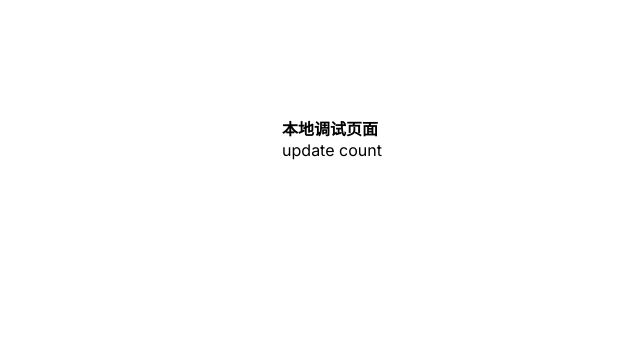
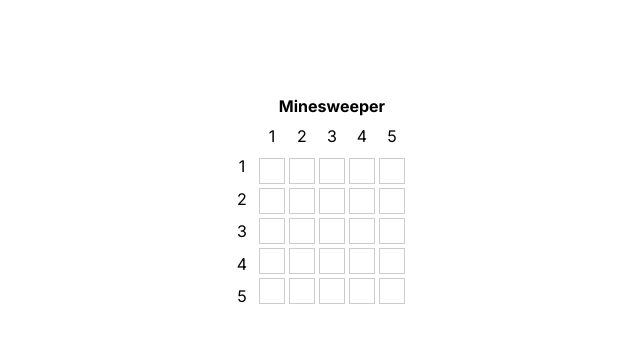
Before and after one commit to cauyyl/react-minesweeper, a Next.js app: page / in a window 1280 px wide. Shown: the top 342 px of the page, without its empty margins (308-948 px from the left). Built offline with nearby package versions, Linux system fonts and the light colour scheme.

Commit message:
save code

```diff
--- /dev/null
+++ b/src/app/Minesweeper/MinesweeperItem.tsx
@@ -0,0 +1,53 @@
+"use client";
+import React, { useEffect, useState } from "react";
+import { MineGap, MineWidth } from "@/app/Minesweeper/utils";
+
+const MinesweeperItem = ({
+  finishGame,
+  mine = false,
+}: {
+  finishGame: () => void;
+  mine?: boolean;
+}) => {
+  const [isClicked, setIsClicked] = useState(false);
+  const [isFlagged, setIsFlagged] = useState(false);
+  const [isRevealed, setIsRevealed] = useState(false);
+  const [isMine, setIsMine] = useState(false);
+  const [backgroundColor, setBackgroundColor] = useState("white");
+  useEffect(() => {
+    if (mine) {
+      setIsMine(true);
+    }
+  }, [mine]);
+
+  const handleClick = () => {
+    if (isMine) {
+      setBackgroundColor("red");
+      finishGame();
+    } else if (!isClicked) {
+      setBackgroundColor("green");
+      setIsClicked(true);
+      // 这里可以添加点击后的逻辑，例如揭露周围格子等
+    }
+  };
+  return (
+    <div
+      style={{
+        width: MineWidth,
+        height: MineWidth,
+        margin: `${MineGap}px`,
+        border: "1px solid #ccc",
+        display: "flex",
+        justifyContent: "center",
+        alignItems: "center",
+        cursor: "pointer",
+        backgroundColor: backgroundColor,
+      }}
+      onClick={handleClick}
+    >
+      <span></span>
+    </div>
+  );
+};
+
+export default MinesweeperItem;
--- /dev/null
+++ b/src/app/Minesweeper/index.tsx
@@ -0,0 +1,161 @@
+"use client";
+import React, { useEffect, useMemo, useRef } from "react";
+import MinesweeperItem from "@/app/Minesweeper/MinesweeperItem";
+import { MapWidth } from "@/app/Minesweeper/utils";
+const width = 5;
+const height = 5;
+const mineCount = 5;
+
+interface MineInterface {
+  id: string; // x-y坐标 例如 '1-2' 表示第一行第二列的格子是否为雷
+  mine: boolean;
+  clicked: boolean;
+}
+
+const Minesweeper = () => {
+  const mounted = useRef(false);
+
+  const [notice, setNotice] = React.useState("");
+  const [mineArray, setMineArray] = React.useState<any>();
+  const [inputX, setInputX] = React.useState("");
+  const [inputY, setInputY] = React.useState("");
+
+  useEffect(() => {
+    if (mounted.current) return;
+    generateMineArray();
+    mounted.current = true;
+  }, []);
+
+  const generateMineArray = () => {
+    const total = width * height;
+    const array = new Array(total).fill(0);
+    // 随机生成雷的位置
+    for (let i = 0; i < mineCount; i++) {
+      const index = Math.floor(Math.random() * total);
+      if (array[index] === 0) {
+        array[index] = 1;
+      } else {
+        i--;
+      }
+    }
+    const mineArrayTemp: MineInterface[] = array.map((item, index) => {
+      const x = Math.floor(index / width) + 1;
+      const y = Math.floor(index % width) + 1;
+      return {
+        id: `${x}-${y}`,
+        mine: item === 1,
+        clicked: false,
+      };
+    });
+    console.log("mineArrayTemp:", mineArrayTemp);
+    setMineArray(mineArrayTemp);
+  };
+  const finishGame = () => {
+    console.log("game over");
+    setNotice("Game Over");
+  };
+
+  const renderXCoordinates = useMemo(() => {
+    return (
+      <div
+        style={{
+          position: "absolute",
+          left: 0,
+          top: -30,
+          width: MapWidth,
+          display: "flex",
+          justifyContent: "space-between",
+        }}
+      >
+        {new Array(width).fill(0).map((_, index) => {
+          return (
+            <span
+              style={{ color: "#000", width: "30px", textAlign: "center" }}
+              key={`x-${index}`}
+            >
+              {index + 1}
+            </span>
+          );
+        })}
+      </div>
+    );
+  }, []);
+
+  const renderYCoordinates = useMemo(() => {
+    return (
+      <div
+        style={{
+          position: "absolute",
+          left: -30,
+          top: 0,
+          height: MapWidth,
+          display: "flex",
+          flexDirection: "column",
+          justifyContent: "space-between",
+        }}
+      >
+        {new Array(width).fill(0).map((_, index) => {
+          return (
+            <span
+              style={{ color: "#000", width: "30px", textAlign: "center" }}
+              key={`y-${index}`}
+            >
+              {index + 1}
+            </span>
+          );
+        })}
+      </div>
+    );
+  }, []);
+
+  return (
+    <div>
+      <h4
+        style={{
+          marginBottom: 40,
+          textAlign: "center",
+        }}
+      >
+        Minesweeper
+      </h4>
+      <div
+        style={{
+          position: "relative",
+          width: MapWidth,
+        }}
+      >
+        <div
+          style={{
+            width: MapWidth,
+            display: "flex",
+            flexWrap: "wrap",
+          }}
+        >
+          {mineArray?.map((item: MineInterface, i: Number) => {
+            console.log("item:", item);
+            return (
+              <MinesweeperItem
+                {...item}
+                finishGame={finishGame}
+                key={item.id}
+              />
+            );
+          })}
+        </div>
+        {renderXCoordinates}
+        {renderYCoordinates}
+      </div>
+      <div>
+        <span
+          style={{
+            textAlign: "center",
+          }}
+        >
+          {notice}
+        </span>
+      </div>
+    </div>
+  );
+};
+
+export default Minesweeper;
--- /dev/null
+++ b/src/app/Minesweeper/utils.ts
@@ -0,0 +1,3 @@
+export const MapWidth = 30 * 5;
+export const MineWidth = 26;
+export const MineGap = 2;
--- a/src/app/components/testDemo.js
+++ /dev/null
@@ -1,46 +0,0 @@
-"use client";
-import React, { useEffect, useRef } from "react";
-
-const TestDemo = () => {
-  const mounted = useRef(false);
-  const isRunning = useRef(true);
-  const [count, setCount] = React.useState(0);
-
-  useEffect(() => {
-    if (mounted.current) return;
-    mounted.current = true;
-    test();
-  }, []);
-
-  useEffect(() => {
-    console.log("useEffect");
-    return () => {
-      console.log("return useEffect ");
-    };
-  }, [count]);
-
-  function test() {
-    console.log("test");
-  }
-
-  return (
-    <div>
-      <h4
-        style={{
-          marginTop: 20,
-        }}
-      >
-        本地调试页面
-      </h4>
-      <p
-        onClick={() => {
-          setCount(count + 1);
-        }}
-      >
-        update count
-      </p>
-    </div>
-  );
-};
-
-export default TestDemo;
--- a/src/app/page.tsx
+++ b/src/app/page.tsx
@@ -2,29 +2,19 @@
 
 import Image from "next/image";
 import styles from "./page.module.css";
-import TestDemo from "@/app/components/testDemo";
 import DefTheme from "@/app/components/DefTheme";
 import React from "react";
 // import "antd/dist/antd.css"; // or 'antd/dist/antd.less'
 import Link from "next/link";
 import { useRouter } from "next/navigation";
+import Minesweeper from "@/app/Minesweeper";
 
 function Home() {
   const router = useRouter();
 
   return (
     <main className={styles.main}>
-      {/*<DefTheme>*/}
-      {/*<div*/}
-      {/*  onClick={() => {*/}
-      {/*    router.push("/form");*/}
-      {/*  }}*/}
-      {/*>*/}
-      {/*  here*/}
-      {/*</div>*/}
-      <TestDemo />
-
-      {/*</DefTheme>*/}
+      <Minesweeper />
     </main>
   );
 }
```
Also changed, not shown: src/app/Minesweeper/README.md (added), 1 other file (tests, documents, lock files or other folders).
